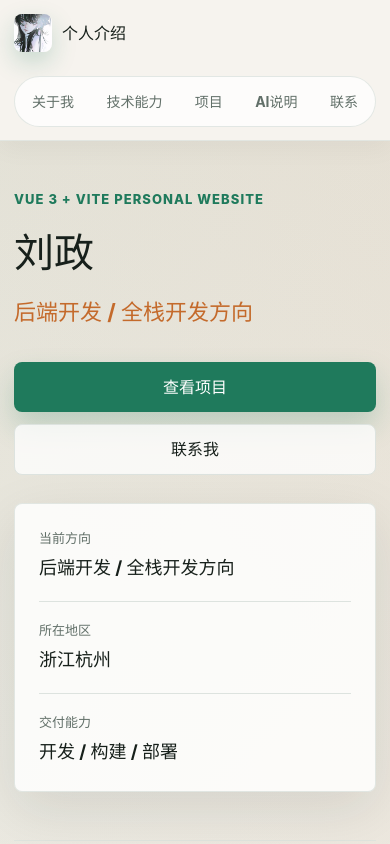
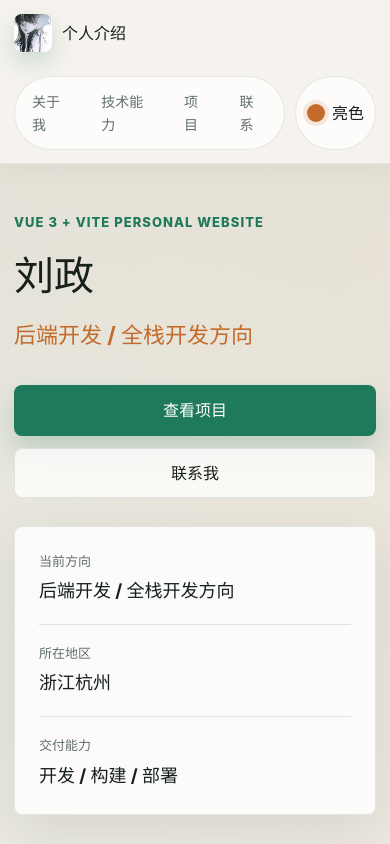
Before and after one commit to out11112/personal-site, a Vue app: page / in a window 390 px wide. Shown: the top 844 px of the page. Built offline with nearby package versions, Linux system fonts and the light colour scheme.

Commit message:
Add light and dark theme toggle

```diff
--- a/src/App.vue
+++ b/src/App.vue
@@ -4,9 +4,8 @@ import HeroSection from './components/HeroSection.vue'
 import AboutSection from './components/AboutSection.vue'
 import SkillsSection from './components/SkillsSection.vue'
 import ProjectsSection from './components/ProjectsSection.vue'
-import AiUsageSection from './components/AiUsageSection.vue'
 import ContactSection from './components/ContactSection.vue'
-import { aiUsage, profile, projects, skills } from './data/profile'
+import { profile, projects, skills } from './data/profile'
 </script>
 
 <template>
@@ -16,7 +15,6 @@ import { aiUsage, profile, projects, skills } from './data/profile'
     <AboutSection :profile="profile" />
     <SkillsSection :skills="skills" />
     <ProjectsSection :projects="projects" />
-    <AiUsageSection :ai-usage="aiUsage" />
     <ContactSection :profile="profile" />
   </main>
 </template>
--- a/src/components/SiteHeader.vue
+++ b/src/components/SiteHeader.vue
@@ -1,13 +1,35 @@
 <script setup>
+import { computed, onMounted, ref } from 'vue'
 import avatarUrl from '../assets/avatar.jpg'
 
 const links = [
   { label: '关于我', href: '#about' },
   { label: '技术能力', href: '#skills' },
   { label: '项目', href: '#projects' },
-  { label: 'AI说明', href: '#ai' },
   { label: '联系', href: '#contact' },
 ]
+
+const theme = ref('light')
+
+const isDark = computed(() => theme.value === 'dark')
+const themeLabel = computed(() => (isDark.value ? '切换为亮色模式' : '切换为暗色模式'))
+
+const applyTheme = (nextTheme) => {
+  theme.value = nextTheme
+  document.documentElement.dataset.theme = nextTheme
+  localStorage.setItem('site-theme', nextTheme)
+}
+
+const toggleTheme = () => {
+  applyTheme(isDark.value ? 'light' : 'dark')
+}
+
+onMounted(() => {
+  const savedTheme = localStorage.getItem('site-theme')
+  const prefersDark = window.matchMedia('(prefers-color-scheme: dark)').matches
+
+  applyTheme(savedTheme || (prefersDark ? 'dark' : 'light'))
+})
 </script>
 
 <template>
@@ -17,10 +39,23 @@ const links = [
       <span>个人介绍</span>
     </a>
 
-    <nav class="nav-links" aria-label="主导航">
-      <a v-for="link in links" :key="link.href" :href="link.href">
-        {{ link.label }}
-      </a>
-    </nav>
+    <div class="header-actions">
+      <nav class="nav-links" aria-label="主导航">
+        <a v-for="link in links" :key="link.href" :href="link.href">
+          {{ link.label }}
+        </a>
+      </nav>
+
+      <button
+        class="theme-toggle"
+        type="button"
+        :aria-label="themeLabel"
+        :title="themeLabel"
+        @click="toggleTheme"
+      >
+        <span class="theme-toggle-icon" aria-hidden="true"></span>
+        <span>{{ isDark ? '暗色' : '亮色' }}</span>
+      </button>
+    </div>
   </header>
 </template>
--- a/src/style.css
+++ b/src/style.css
@@ -301,22 +301,58 @@ code {
 
 :root {
   --page-bg: #f7f4ef;
+  --page-gradient-a: rgba(31, 122, 92, 0.08);
+  --page-gradient-b: rgba(196, 106, 43, 0.1);
   --surface: #ffffff;
   --surface-soft: #f1f6f4;
+  --surface-card: rgba(255, 255, 255, 0.82);
+  --surface-button: rgba(255, 255, 255, 0.76);
+  --header-bg: rgba(247, 244, 239, 0.96);
+  --header-border: rgba(221, 227, 223, 0.82);
+  --nav-bg: rgba(255, 255, 255, 0.72);
+  --card-border: rgba(221, 227, 223, 0.88);
   --ink: #17201b;
   --muted: #627069;
   --line: #dde3df;
   --primary: #1f7a5c;
   --primary-dark: #155944;
+  --primary-soft: #e5f1ec;
   --accent-warm: #c46a2b;
   --accent-blue: #4169a8;
   --shadow-soft: 0 18px 55px rgba(23, 32, 27, 0.1);
+  --header-shadow: 0 8px 24px rgba(23, 32, 27, 0.04);
   --radius: 8px;
+  color-scheme: light;
   color: var(--muted);
   background: var(--page-bg);
   font: 16px/1.65 Inter, ui-sans-serif, system-ui, -apple-system, BlinkMacSystemFont, "Segoe UI",
     sans-serif;
   letter-spacing: 0;
+}
+
+html[data-theme='dark'] {
+  --page-bg: #111714;
+  --page-gradient-a: rgba(49, 151, 111, 0.14);
+  --page-gradient-b: rgba(196, 106, 43, 0.08);
+  --surface: #18201c;
+  --surface-soft: #202b25;
+  --surface-card: rgba(24, 32, 28, 0.9);
+  --surface-button: rgba(24, 32, 28, 0.88);
+  --header-bg: rgba(17, 23, 20, 0.96);
+  --header-border: rgba(72, 88, 80, 0.72);
+  --nav-bg: rgba(24, 32, 28, 0.76);
+  --card-border: rgba(72, 88, 80, 0.74);
+  --ink: #f0f5f2;
+  --muted: #adbbb4;
+  --line: #33443c;
+  --primary: #39a77d;
+  --primary-dark: #76d4af;
+  --primary-soft: rgba(57, 167, 125, 0.16);
+  --accent-warm: #e08a4a;
+  --accent-blue: #91b3f0;
+  --shadow-soft: 0 18px 55px rgba(0, 0, 0, 0.35);
+  --header-shadow: 0 8px 24px rgba(0, 0, 0, 0.2);
+  color-scheme: dark;
 }
 
 html {
@@ -327,9 +363,12 @@ body {
   min-width: 320px;
   color: var(--muted);
   background:
-    linear-gradient(135deg, rgba(31, 122, 92, 0.08), transparent 36%),
-    linear-gradient(225deg, rgba(196, 106, 43, 0.1), transparent 32%),
+    linear-gradient(135deg, var(--page-gradient-a), transparent 36%),
+    linear-gradient(225deg, var(--page-gradient-b), transparent 32%),
     var(--page-bg);
+  transition:
+    background 180ms ease,
+    color 180ms ease;
 }
 
 body,
@@ -413,13 +452,14 @@ ol {
   position: absolute;
   z-index: -1;
   inset: 0 calc((100% - 100vw) / 2);
-  border-bottom: 1px solid rgba(221, 227, 223, 0.82);
-  background: rgba(247, 244, 239, 0.96);
+  border-bottom: 1px solid var(--header-border);
+  background: var(--header-bg);
   backdrop-filter: none;
-  box-shadow: 0 8px 24px rgba(23, 32, 27, 0.04);
+  box-shadow: var(--header-shadow);
 }
 
 .brand,
+.header-actions,
 .nav-links,
 .hero-actions,
 .contact-actions,
@@ -451,12 +491,17 @@ ol {
   object-fit: cover;
 }
 
+.header-actions {
+  justify-content: flex-end;
+  gap: 10px;
+}
+
 .nav-links {
   gap: 6px;
   padding: 6px;
-  border: 1px solid rgba(221, 227, 223, 0.8);
+  border: 1px solid var(--header-border);
   border-radius: 999px;
-  background: rgba(255, 255, 255, 0.72);
+  background: var(--nav-bg);
 }
 
 .nav-links a {
@@ -476,6 +521,53 @@ ol {
 .nav-links a:focus-visible {
   color: var(--ink);
   background: var(--surface-soft);
+}
+
+.theme-toggle {
+  display: inline-flex;
+  align-items: center;
+  justify-content: center;
+  gap: 7px;
+  min-height: 44px;
+  padding: 8px 13px;
+  border: 1px solid var(--header-border);
+  border-radius: 999px;
+  color: var(--ink);
+  background: var(--nav-bg);
+  font-weight: 720;
+  cursor: pointer;
+  transition:
+    background 180ms ease,
+    border-color 180ms ease,
+    color 180ms ease,
+    transform 180ms ease;
+}
+
+.theme-toggle:hover,
+.theme-toggle:focus-visible {
+  background: var(--surface-soft);
+  transform: translateY(-1px);
+}
+
+.theme-toggle:focus-visible {
+  outline: 2px solid var(--primary);
+  outline-offset: 3px;
+}
+
+.theme-toggle-icon {
+  position: relative;
+  width: 18px;
+  height: 18px;
+  border-radius: 999px;
+  background: var(--accent-warm);
+  box-shadow: 0 0 0 4px rgba(196, 106, 43, 0.14);
+}
+
+html[data-theme='dark'] .theme-toggle-icon {
+  background: var(--ink);
+  box-shadow:
+    inset -6px 0 0 var(--page-bg),
+    0 0 0 4px rgba(240, 245, 242, 0.1);
 }
 
 .section-shell {
@@ -561,15 +653,15 @@ ol {
 .button-secondary {
   color: var(--ink);
   border-color: var(--line);
-  background: rgba(255, 255, 255, 0.76);
+  background: var(--surface-button);
 }
 
 .profile-panel,
 .project-card,
 .skill-card {
-  border: 1px solid rgba(221, 227, 223, 0.88);
+  border: 1px solid var(--card-border);
   border-radius: var(--radius);
-  background: rgba(255, 255, 255, 0.82);
+  background: var(--surface-card);
   box-shadow: var(--shadow-soft);
 }
 
@@ -607,7 +699,7 @@ ol {
   grid-template-columns: 280px minmax(0, 1fr);
   gap: 42px;
   padding: 76px 0;
-  border-top: 1px solid rgba(221, 227, 223, 0.82);
+  border-top: 1px solid var(--header-border);
 }
 
 .section-heading {
@@ -683,7 +775,7 @@ ol {
   padding: 4px 10px;
   border-radius: 999px;
   color: var(--primary-dark);
-  background: #e5f1ec;
+  background: var(--primary-soft);
   font-size: 13px;
   font-weight: 760;
 }
@@ -715,7 +807,7 @@ ol {
   color: var(--primary-dark);
   font-size: 13px;
   font-weight: 720;
-  background: #e5f1ec;
+  background: var(--primary-soft);
 }
 
 .project-card ul {
@@ -763,7 +855,7 @@ ol {
   justify-content: space-between;
   gap: 28px;
   padding: 54px 0 76px;
-  border-top: 1px solid rgba(221, 227, 223, 0.82);
+  border-top: 1px solid var(--header-border);
 }
 
 .contact-section div:first-child {
@@ -778,8 +870,12 @@ ol {
     flex-direction: column;
   }
 
+  .header-actions {
+    width: 100%;
+  }
+
   .nav-links {
-    width: 100%;
+    flex: 1;
     justify-content: space-between;
     overflow-x: auto;
   }
@@ -815,6 +911,15 @@ ol {
     padding-inline: 11px;
   }
 
+  .header-actions {
+    align-items: stretch;
+  }
+
+  .theme-toggle {
+    min-width: 76px;
+    padding-inline: 11px;
+  }
+
   .hero-section,
   .content-section {
     padding-block: 48px;
```
